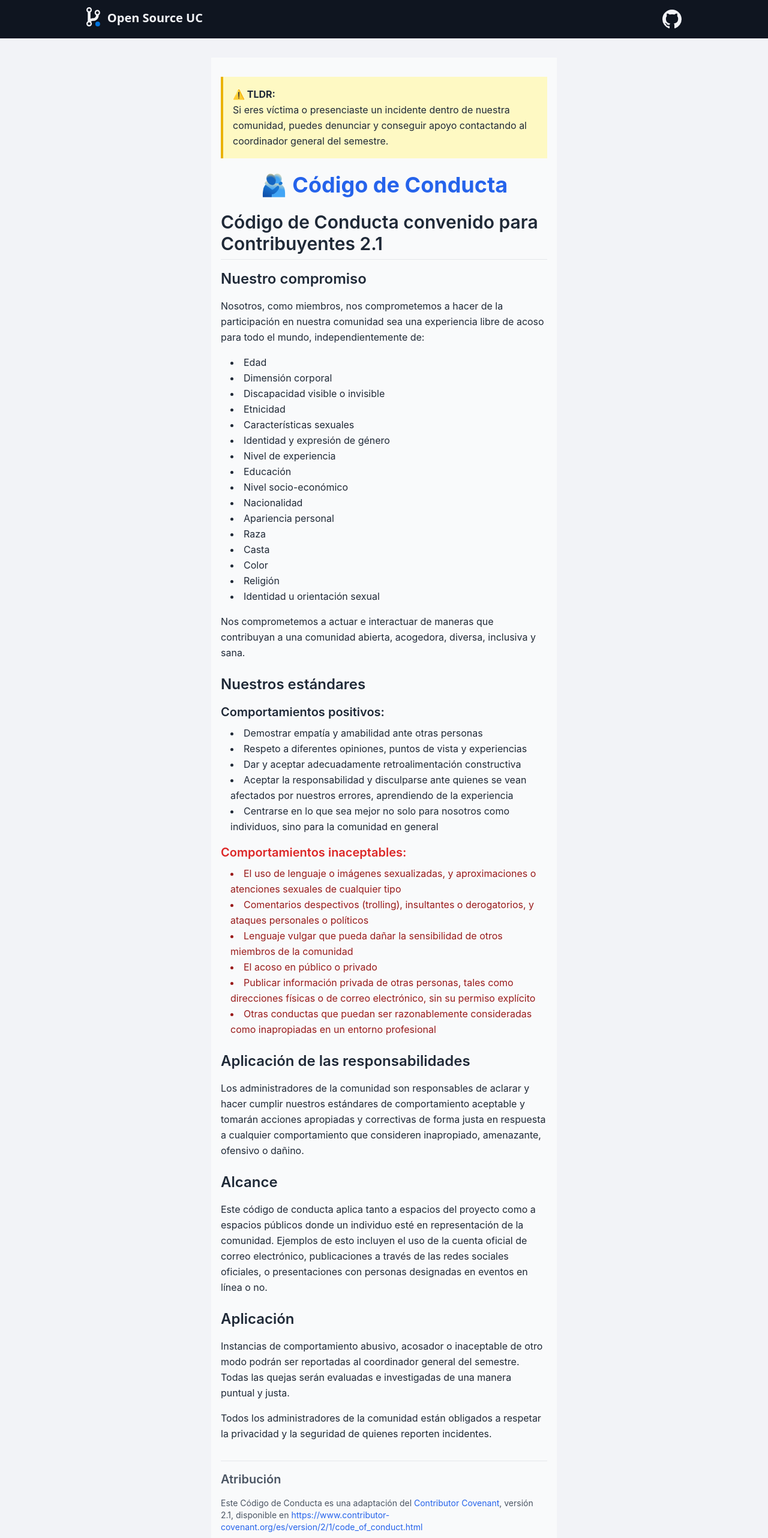
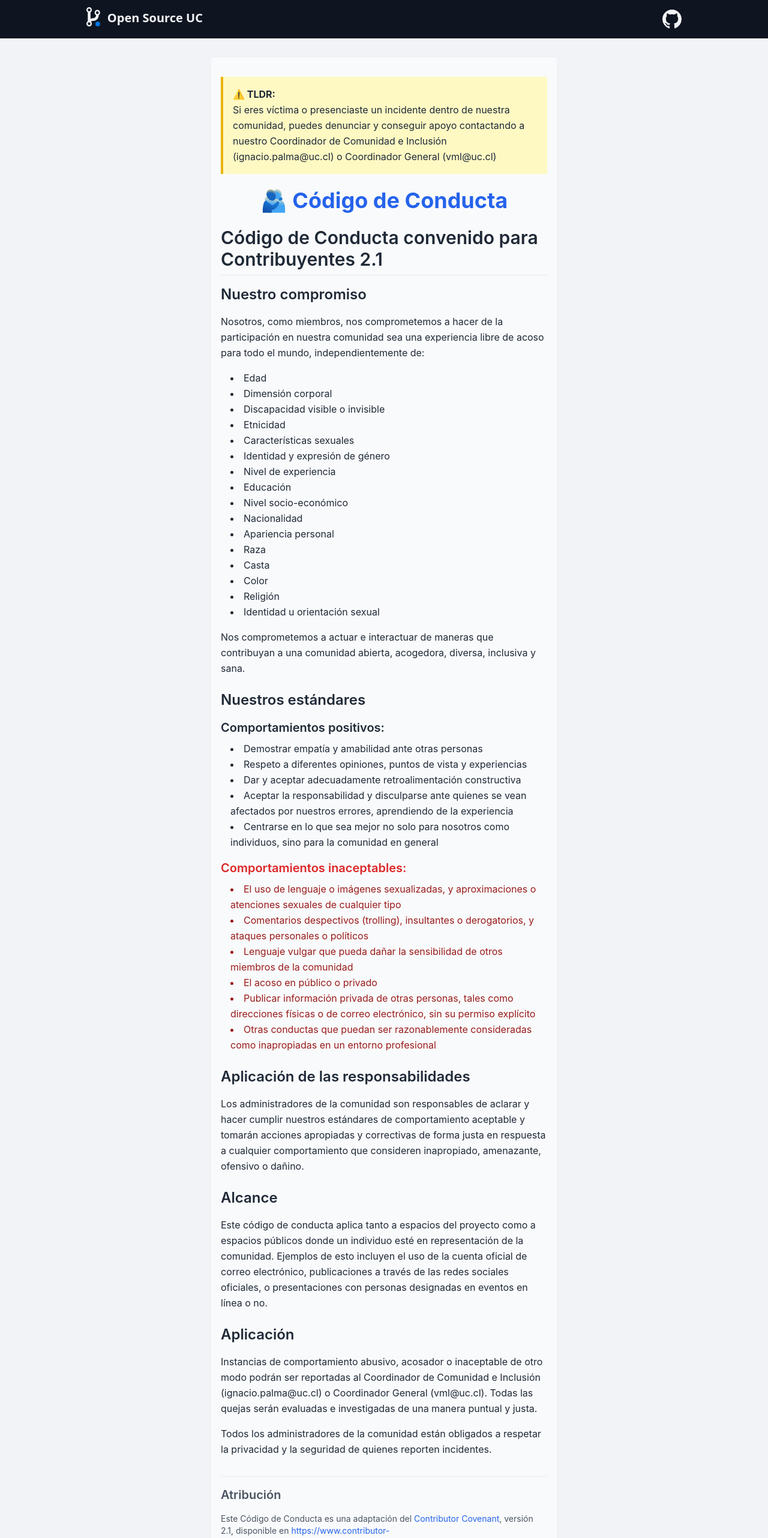
Before and after one commit to open-source-uc/osuc.dev, a SvelteKit app: page /conduct in a window 1280 px wide. Shown: the top 2564 px of the page at 60% size. Built offline with nearby package versions, Linux system fonts and the light colour scheme.

Commit message:
Update +page.svelte

```diff
--- a/src/routes/conduct/+page.svelte
+++ b/src/routes/conduct/+page.svelte
@@ -4,7 +4,7 @@
 			<p class="font-bold">⚠️ TLDR:</p>
 			<p>
 				Si eres víctima o presenciaste un incidente dentro de nuestra comunidad, puedes denunciar y
-				conseguir apoyo contactando al coordinador general del semestre.
+				conseguir apoyo contactando a nuestro Coordinador de Comunidad e Inclusión (ignacio.palma@uc.cl) o Coordinador General (vml@uc.cl)
 			</p>
 		</div>
 
@@ -113,7 +113,7 @@
 			<h3 class="text-2xl font-semibold mb-4">Aplicación</h3>
 			<p>
 				Instancias de comportamiento abusivo, acosador o inaceptable de otro modo podrán ser
-				reportadas al coordinador general del semestre. Todas las quejas serán evaluadas e
+				reportadas al Coordinador de Comunidad e Inclusión (ignacio.palma@uc.cl) o Coordinador General (vml@uc.cl). Todas las quejas serán evaluadas e
 				investigadas de una manera puntual y justa.
 			</p>
 			<p class="mt-4">
```
